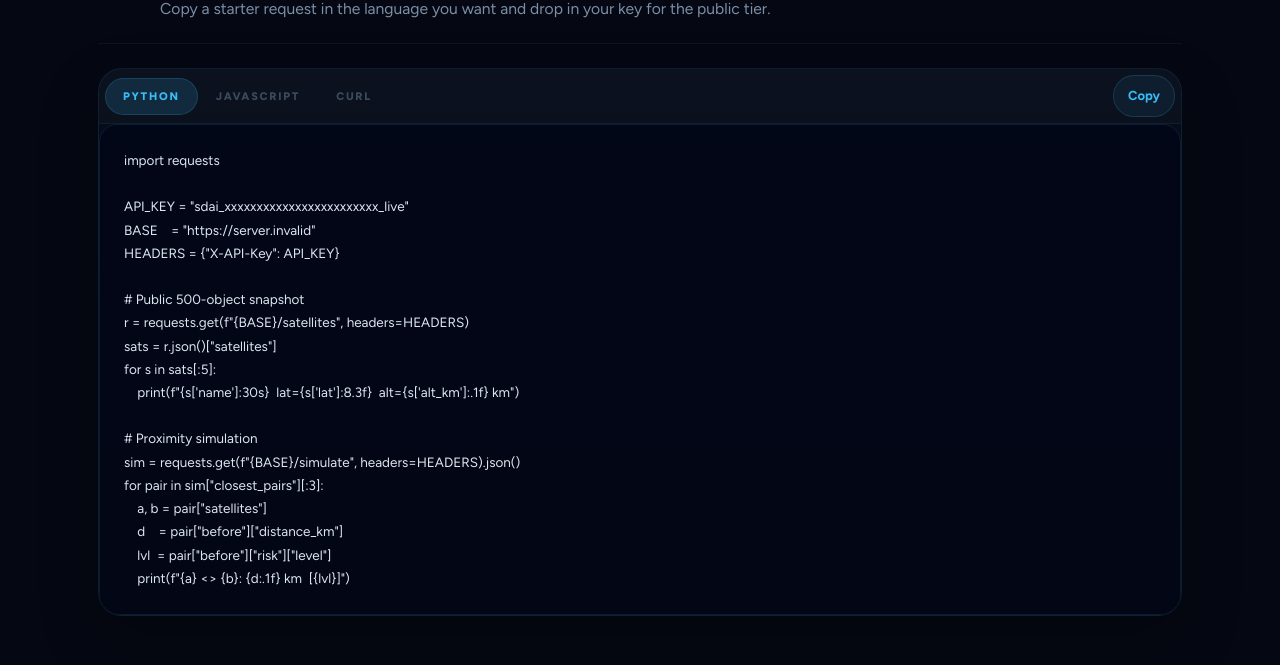
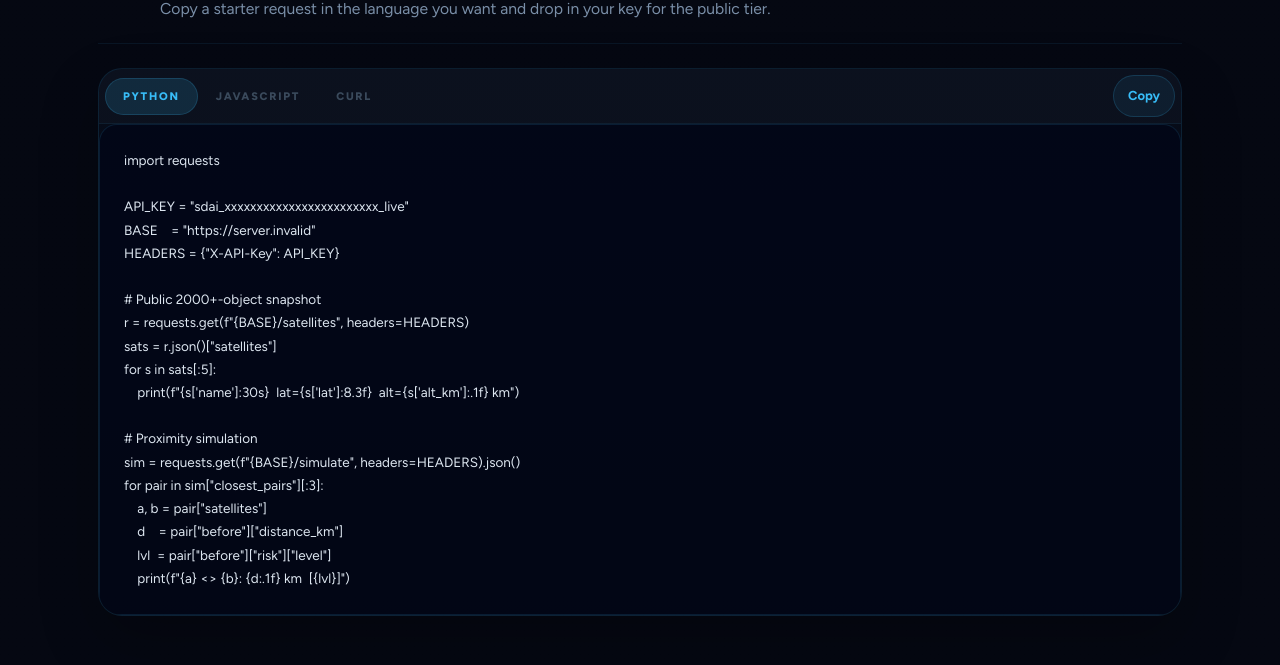
Before and after one commit to viren-pandey/SpaceDebrisAI, a React (Vite) app in the folder frontend/: page /api in a window 1280 px wide. Shown: the part 2800-3465 px from the top of the page. Built offline with nearby package versions, Linux system fonts and the light colour scheme; no server answers.

Commit message:
6f122ff2f81001a914a2445c854a014854d6a486

```diff
--- a/frontend/src/pages/ApiPage.jsx
+++ b/frontend/src/pages/ApiPage.jsx
@@ -71,7 +71,7 @@ API_KEY = "${key}"
 BASE    = "${BASE}"
 HEADERS = {"X-API-Key": API_KEY}
 
-# Public 500-object snapshot
+# Public 2000+-object snapshot
 r = requests.get(f"{BASE}/satellites", headers=HEADERS)
 sats = r.json()["satellites"]
 for s in sats[:5]:
```
